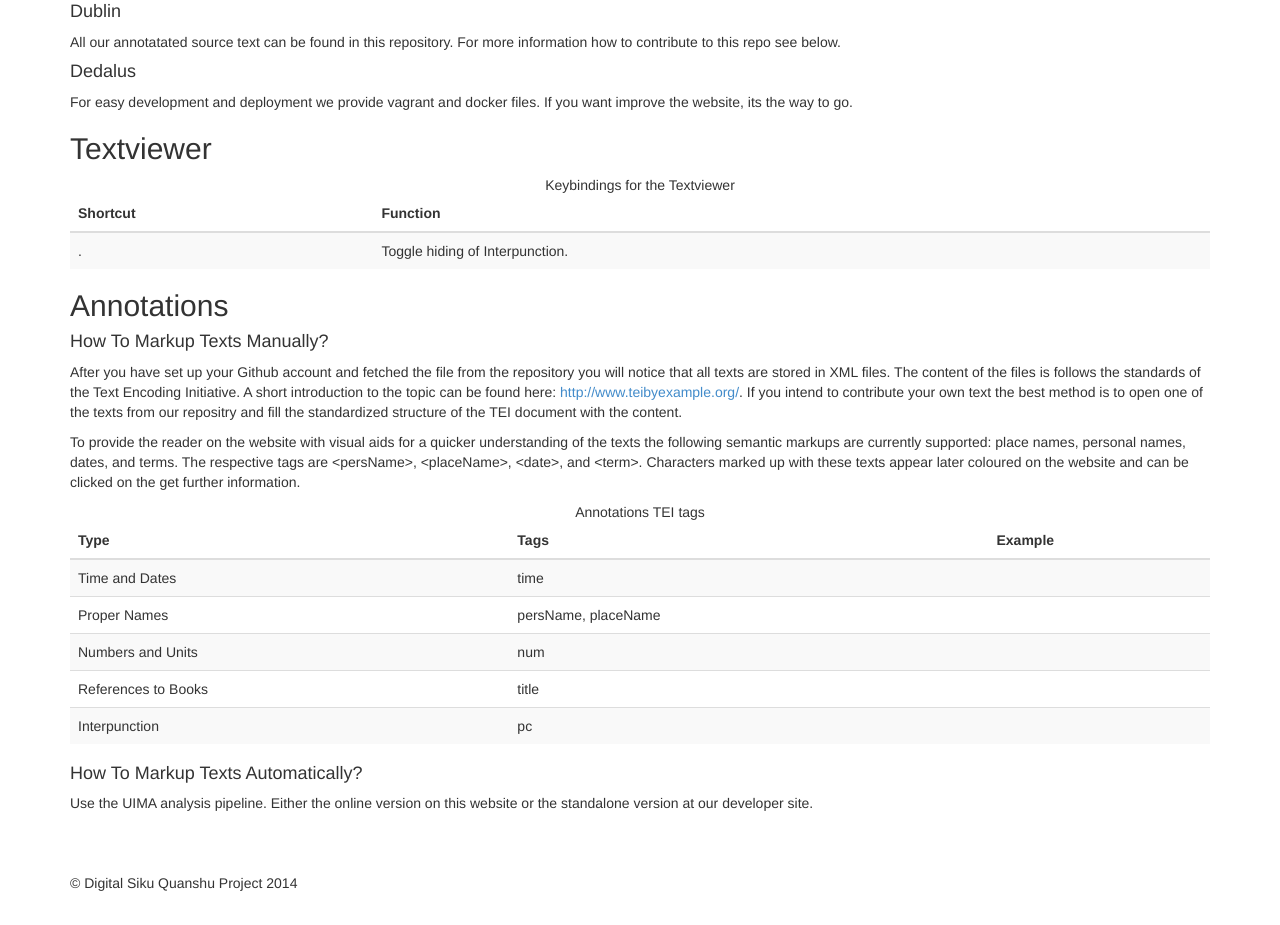
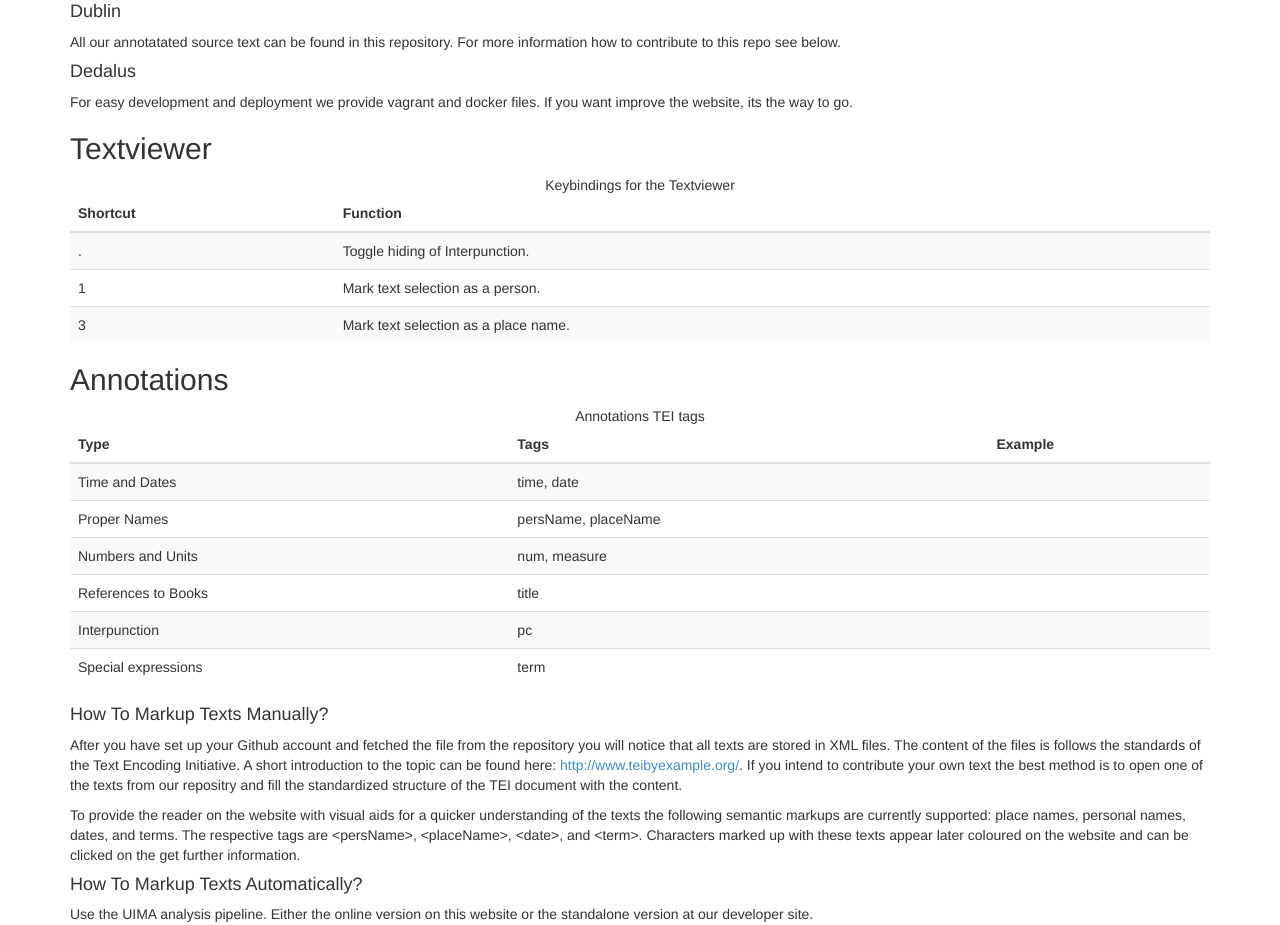
Before and after one commit to beijingren/roche-website, a Django app: template templates/documentation/index.html in a window 1280 px wide. Shown: the part 360-1285 px from the top of the page. Before the commit the page ends 1251 px from the top, so only its background shows below. Run offline with Django 3.2, Linux system fonts and the light colour scheme; the template is opened without the code that fills it, so the values that code supplies are empty; some libraries are stand-ins or nearby versions.

Commit message:
Add 1 and 3 as shortcuts

```diff
--- a/templates/documentation/index.html
+++ b/templates/documentation/index.html
@@ -50,21 +50,22 @@ For easy development and deployment we provide vagrant and docker files.  If you
 <td>.</td>
 <td>Toggle hiding of Interpunction.</td>
 </tr>
+
+<tr>
+<td>1</td>
+<td>Mark text selection as a person.</td>
+</tr>
+
+<tr>
+<td>3</td>
+<td>Mark text selection as a place name.</td>
+</tr>
 </tbody>
 
 </table>
 
 <h2>Annotations</h2>
 
-<h4>How To Markup Texts Manually?</h4>
-
-<p>
-After you have set up your Github account and fetched the file from the repository you will notice that all texts are stored in XML files. The content of the files is follows the standards of the Text Encoding Initiative. A short introduction to the topic can be found here:  <a href="http://www.teibyexample.org/">http://www.teibyexample.org/</a>.  If you intend to contribute your own text the best method is to open one of the texts from our repositry and fill the standardized structure of the TEI document with the content.
-</p>
-
-<p>
-To provide the reader on the website with visual aids for a quicker understanding of the texts the following semantic markups are currently supported: place names, personal names, dates, and terms. The respective tags are &lt;persName&gt;, &lt;placeName&gt;, &lt;date&gt;, and &lt;term&gt;. Characters marked up with these texts appear later coloured on the website and can be clicked on the get further information.
-</p>
 
 
 <table class="table table-striped">
@@ -80,7 +81,7 @@ To provide the reader on the website with visual aids for a quicker understandin
 <tbody>
 <tr>
 <td>Time and Dates</td>
-<td>time</td>
+<td>time, date</td>
 <td></td>
 </tr>
 
@@ -92,7 +93,7 @@ To provide the reader on the website with visual aids for a quicker understandin
 
 <tr>
 <td>Numbers and Units</td>
-<td>num</td>
+<td>num, measure</td>
 <td></td>
 </tr>
 
@@ -107,9 +108,26 @@ To provide the reader on the website with visual aids for a quicker understandin
 <td>pc</td>
 <td></td>
 </tr>
+
+<tr>
+<td>Special expressions</td>
+<td>term</td>
+<td></td>
+</tr>
+
 </tbody>
 
 </table>
+
+<h4>How To Markup Texts Manually?</h4>
+
+<p>
+After you have set up your Github account and fetched the file from the repository you will notice that all texts are stored in XML files. The content of the files is follows the standards of the Text Encoding Initiative. A short introduction to the topic can be found here:  <a href="http://www.teibyexample.org/">http://www.teibyexample.org/</a>.  If you intend to contribute your own text the best method is to open one of the texts from our repositry and fill the standardized structure of the TEI document with the content.
+</p>
+
+<p>
+To provide the reader on the website with visual aids for a quicker understanding of the texts the following semantic markups are currently supported: place names, personal names, dates, and terms. The respective tags are &lt;persName&gt;, &lt;placeName&gt;, &lt;date&gt;, and &lt;term&gt;. Characters marked up with these texts appear later coloured on the website and can be clicked on the get further information.
+</p>
 
 <h4>How To Markup Texts Automatically?</h4>
 <p>
```
